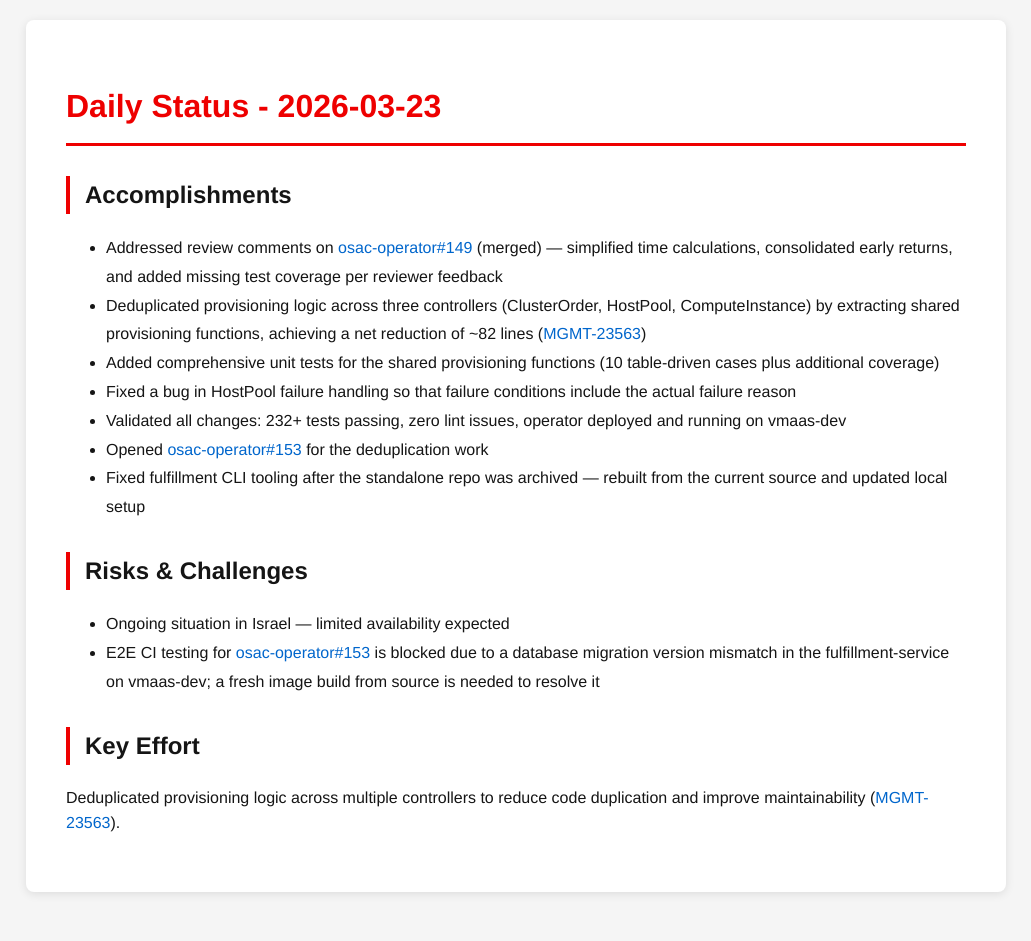
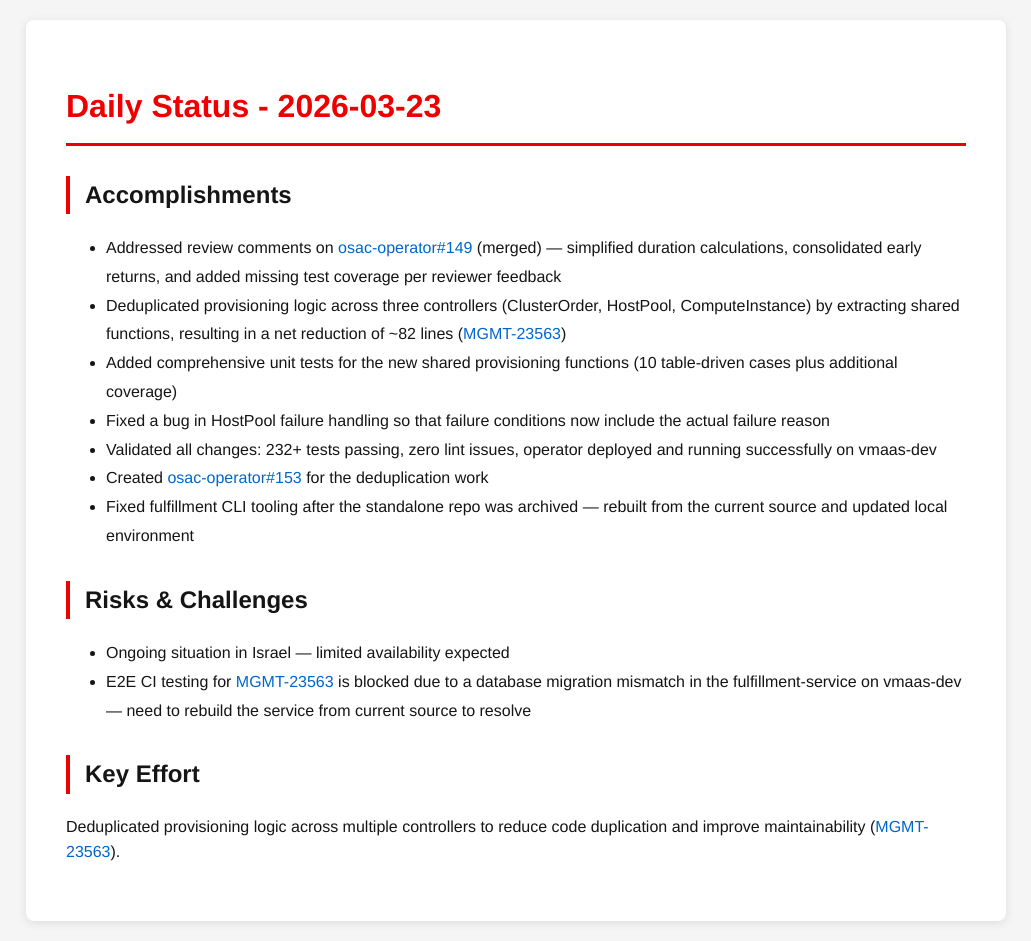
Before and after one commit to tzvatot/daily-status, a Jekyll site: the page built from 2026-03-23.md, in a window 1280 px wide. Shown: the whole page, without its empty margins (124-1155 px from the left). Built offline with Jekyll 4.4.1, drawn with Linux system fonts in a browser that asks for light colours; before the commit the page ends 912 px from its top, so only the background shows below that.

Commit message:
Daily status update - 2026-03-23

```diff
--- a/2026-03-23.md
+++ b/2026-03-23.md
@@ -7,17 +7,17 @@
 # Daily Status - 2026-03-23
 
 ## Accomplishments
-- Addressed review comments on [osac-operator#149](https://github.com/osac-project/osac-operator/pull/149) (merged) — simplified time calculations, consolidated early returns, and added missing test coverage per reviewer feedback
-- Deduplicated provisioning logic across three controllers (ClusterOrder, HostPool, ComputeInstance) by extracting shared provisioning functions, achieving a net reduction of ~82 lines ([MGMT-23563](https://issues.redhat.com/browse/MGMT-23563))
-- Added comprehensive unit tests for the shared provisioning functions (10 table-driven cases plus additional coverage)
-- Fixed a bug in HostPool failure handling so that failure conditions include the actual failure reason
-- Validated all changes: 232+ tests passing, zero lint issues, operator deployed and running on vmaas-dev
-- Opened [osac-operator#153](https://github.com/osac-project/osac-operator/pull/153) for the deduplication work
-- Fixed fulfillment CLI tooling after the standalone repo was archived — rebuilt from the current source and updated local setup
+- Addressed review comments on [osac-operator#149](https://github.com/osac-project/osac-operator/pull/149) (merged) — simplified duration calculations, consolidated early returns, and added missing test coverage per reviewer feedback
+- Deduplicated provisioning logic across three controllers (ClusterOrder, HostPool, ComputeInstance) by extracting shared functions, resulting in a net reduction of ~82 lines ([MGMT-23563](https://issues.redhat.com/browse/MGMT-23563))
+- Added comprehensive unit tests for the new shared provisioning functions (10 table-driven cases plus additional coverage)
+- Fixed a bug in HostPool failure handling so that failure conditions now include the actual failure reason
+- Validated all changes: 232+ tests passing, zero lint issues, operator deployed and running successfully on vmaas-dev
+- Created [osac-operator#153](https://github.com/osac-project/osac-operator/pull/153) for the deduplication work
+- Fixed fulfillment CLI tooling after the standalone repo was archived — rebuilt from the current source and updated local environment
 
 ## Risks & Challenges
 - Ongoing situation in Israel — limited availability expected
-- E2E CI testing for [osac-operator#153](https://github.com/osac-project/osac-operator/pull/153) is blocked due to a database migration version mismatch in the fulfillment-service on vmaas-dev; a fresh image build from source is needed to resolve it
+- E2E CI testing for [MGMT-23563](https://issues.redhat.com/browse/MGMT-23563) is blocked due to a database migration mismatch in the fulfillment-service on vmaas-dev — need to rebuild the service from current source to resolve
 
 ## Key Effort
 Deduplicated provisioning logic across multiple controllers to reduce code duplication and improve maintainability ([MGMT-23563](https://issues.redhat.com/browse/MGMT-23563)).
```
